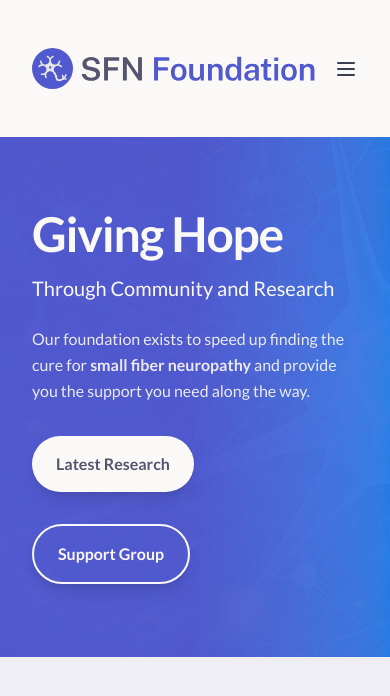
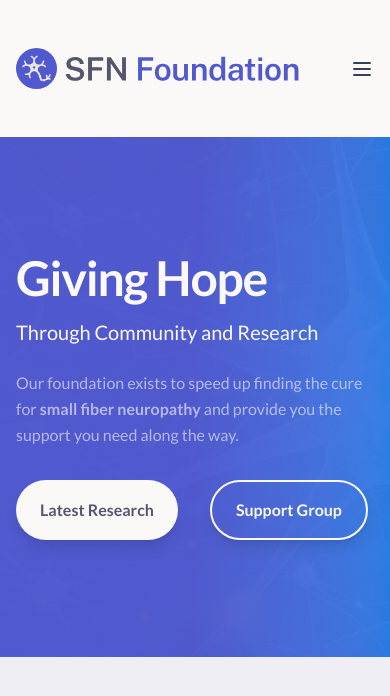
Before and after one commit to MattSnyder97/sfn-foundation, a Next.js app: page / in a window 390 px wide. Shown: the top 696 px of the page. Built offline with nearby package versions, Linux system fonts and the light colour scheme.

Commit message:
Container Padding

```diff
--- a/src/app/globals.css
+++ b/src/app/globals.css
@@ -14,16 +14,11 @@
   --color-dark: #54566E;
   --color-gray: #5B5D70;
 
-    --color-hero-from: #5b6dfb;  /* bluish */
-  --color-hero-mid:  #6a5ddb;  /* indigo/purple */
-  --color-hero-to:   #4e54c8;
-
   /* Fonts */
   --font-sans: 'Lato', sans-serif;
 
   /* Spacing */
   --spacing-section: 5rem;
-  --spacing-desktop-x: 15rem;
 
   /* Border Radius */
   --radius-card: 0.75rem;
@@ -46,8 +41,9 @@
 
 @layer utilities {
   .container-padding {
-    padding-left: var(--spacing-desktop-x);
-    padding-right: var(--spacing-desktop-x);
+    max-width: 80rem; /* equivalent to max-w-7xl */
+    padding-left: 2rem; /* equivalent to px-8 */
+    padding-right: 2rem; /* equivalent to px-8 */
   }
 
   /* Mobile/tablet overrides */
--- a/src/components/sections/Header.tsx
+++ b/src/components/sections/Header.tsx
@@ -16,7 +16,7 @@ export default function Header() {
 
   return (
     <header className="w-full bg-white shadow-header relative">
-      <div className="max-w-7xl mx-auto flex items-center justify-between py-12 px-8">
+      <div className="container-padding mx-auto flex items-center justify-between py-12">
         {/* Logo */}
         <Link href="/" className="flex items-center space-x-2">
           <Image
--- a/src/components/sections/Hero.tsx
+++ b/src/components/sections/Hero.tsx
@@ -21,7 +21,7 @@ export default function Hero() {
       </div>
 
       {/* Content */}
-      <div className="max-w-7xl mx-auto px-8 relative z-10 flex items-center min-h-[520px] md:min-h-[560px]">
+      <div className="container-padding mx-auto relative z-10 flex items-center min-h-[520px] md:min-h-[560px]">
         <div className="py-12 text-left text-white max-w-[900px]">
             <h1 className="text-5xl md:text-6xl font-bold tracking-tight mb-4">
                 Giving Hope
@@ -29,7 +29,7 @@ export default function Hero() {
             <h2 className="text-xl md:text-2xl font-medium mb-6">
                 Through Community and Research
             </h2>
-          <p className="text-base md:text-lg leading-relaxed text-white/90 max-w-prose mb-8">
+          <p className="text-base md:text-lg leading-relaxed text-white/60 max-w-prose mb-8">
             Our foundation exists to speed up finding the cure for <span className="font-semibold">small fiber neuropathy</span> and provide you the support you need along the way.
           </p>
           <div className="flex flex-wrap gap-8">
```
